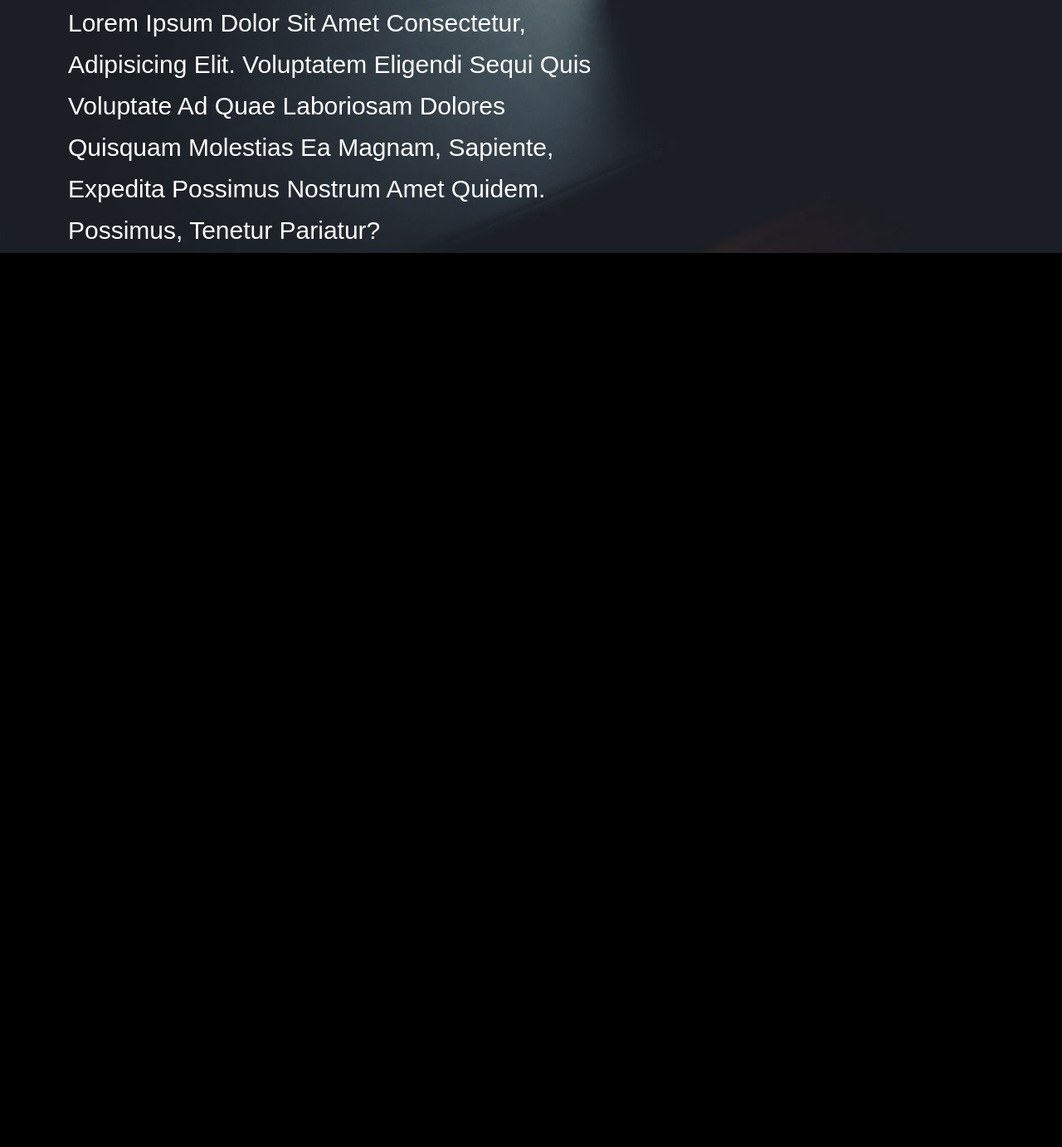
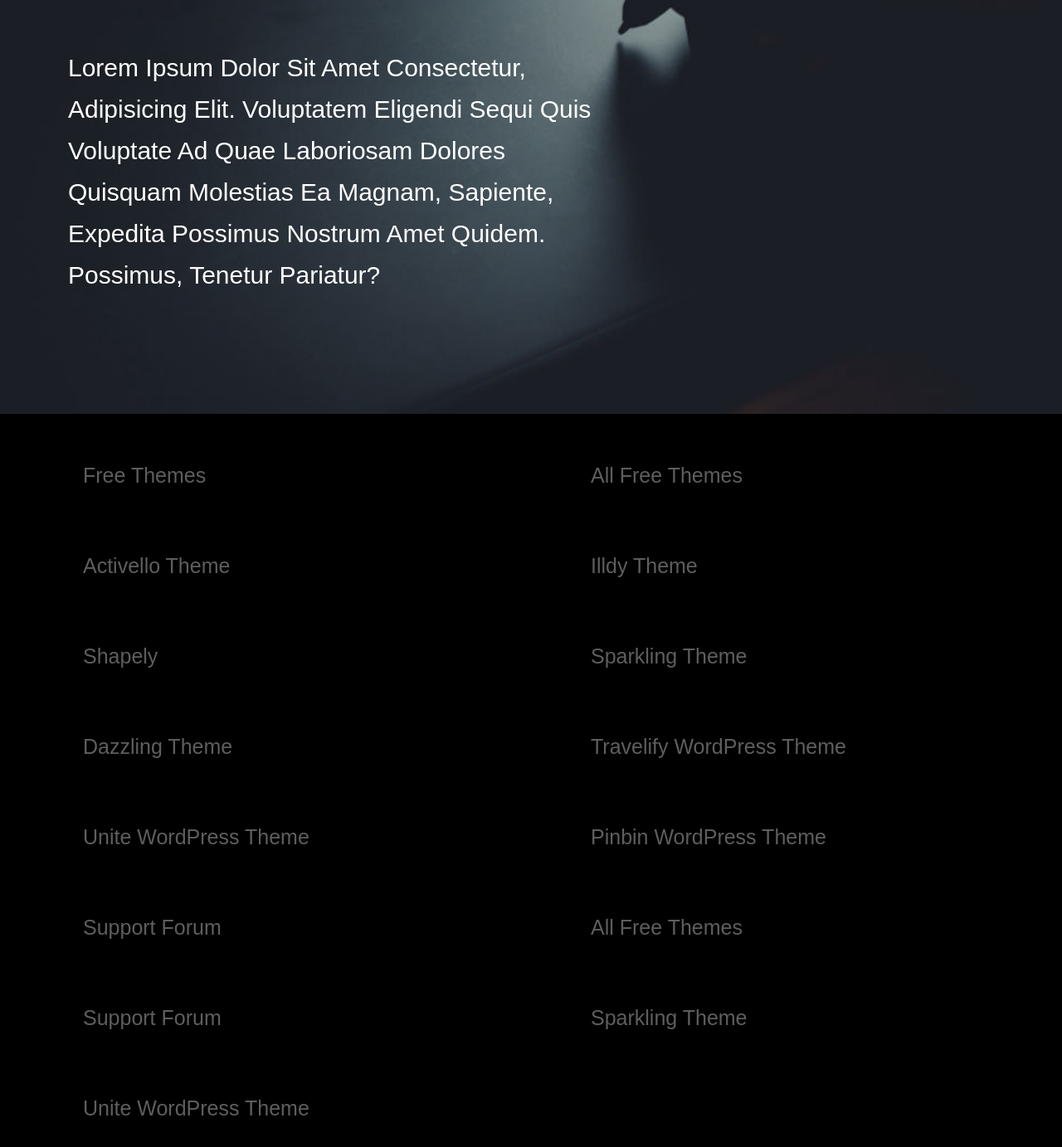
Before and after one commit to sarah-sajid2002/tech-website, a plain HTML site: page index.html in a window 1280 px wide. Shown: the part 961-2344 px from the top of the page at 83% size. Before the commit the page ends 1266 px from the top, so only its background shows below. Drawn offline with Linux system fonts and the light colour scheme.

Commit message:
responsive footer code

```diff
--- a/assets/css/style.css
+++ b/assets/css/style.css
@@ -18,13 +18,20 @@ body{
     font-size: 50px;
     padding: 20px 0px;
 }
+.header a{
+    text-decoration: none;
+}
 .header h2{
+
     color: rgb(68, 67, 67);
     text-align: center;
     font-size: 50px;
     padding: 20px 20px;
     cursor:pointer;
 
+}
+.header h2:hover{
+    color: white;
 }
 
 /* hr css */
@@ -98,15 +105,35 @@ hr{
     font-size: 30px;
     color: white;
     line-height: 50px;
-    padding: 50px 0px 0px 80px;
+    padding: 50px 0px 140px 80px;
     text-transform: capitalize;
 }
 
 
 
+/* footer css */
+.footer{
+    height: 500px;
+}
+.footer ul{
+    display: flex;
+    flex-wrap: wrap;
+    padding: 0px 0px 50px 0px;
+}
+.footer ul li{
+    width: 100px;
+    font-size:25px;
+    flex-basis: 40%;
+    color: rgb(95, 94, 94);
+    list-style: none;
+   padding: 60px 0px 20px 100px;
 
+}
 
-
+.footer ul li:hover{
+  cursor: pointer;
+  color: white;
+}
 
 
 
@@ -173,12 +200,13 @@ hr{
         display: grid;
         grid-template-columns: auto auto auto ;
     }
+    .navbar ul li{
+        font-size: 30px;
+    padding: 10px;
+
+    }
 }
-.navbar ul li{
-    font-size: 30px;
-padding: 10px;
 
-}
 @media screen and  (max-width:700px){
     .navbar{
         width: 100%;
@@ -207,6 +235,8 @@ padding: 10px;
  padding: 20px;
     }
 }
+
+
 /* main dection media query */
 
 @media screen and (max-width:1290px) {
@@ -214,9 +244,6 @@ padding: 10px;
         background-position: center;
     }
 }
-
-
-
 @media screen and (max-width:890px) {
     .main {
         background-position: center;
@@ -262,6 +289,16 @@ padding: 10px;
 @media screen and (max-width:600px) {
     .main {
 
-        background-position:calc();
+        background-position:center;
     }
 }
+
+/* footer media query */
+@media screen and (max-width:930px) {
+
+
+    .footer ul li{
+        flex-basis: 100%;
+        text-align: center;
+    }
+}
--- a/index.html
+++ b/index.html
@@ -12,9 +12,9 @@
     <!-- header -->
     <div class="header">
         <h1>technews</h1>
-        <h2>facebook</h2>
-        <h2>gmail</h2>
-        <h2>linkedin</h2>
+        <a href="#"><h2>facebook</h2></a>
+        <a href="#"><h2>gmail</h2></a>
+        <a href="#"><h2>linkedin</h2></a>
     </div>
     <hr>
 
@@ -45,5 +45,24 @@
         </div>
 
     </div>
+    <div class="footer">
+        <ul>
+            <li>Free Themes</li>
+            <li>All Free Themes</li>
+            <li>Activello Theme</li>
+            <li>Illdy Theme</li>
+            <li>Shapely</li>
+            <li>Sparkling Theme</li>
+            <li>Dazzling Theme</li>
+            <li>Travelify WordPress Theme</li>
+            <li>Unite WordPress Theme</li>
+            <li>Pinbin WordPress Theme</li>
+            <li>Support Forum</li>
+            <li>All Free Themes</li>
+            <li>Support Forum</li>
+            <li>Sparkling Theme</li>
+            <li>Unite WordPress Theme</li>
+        </ul>
+    </div>
 </body>
 </html>
```
